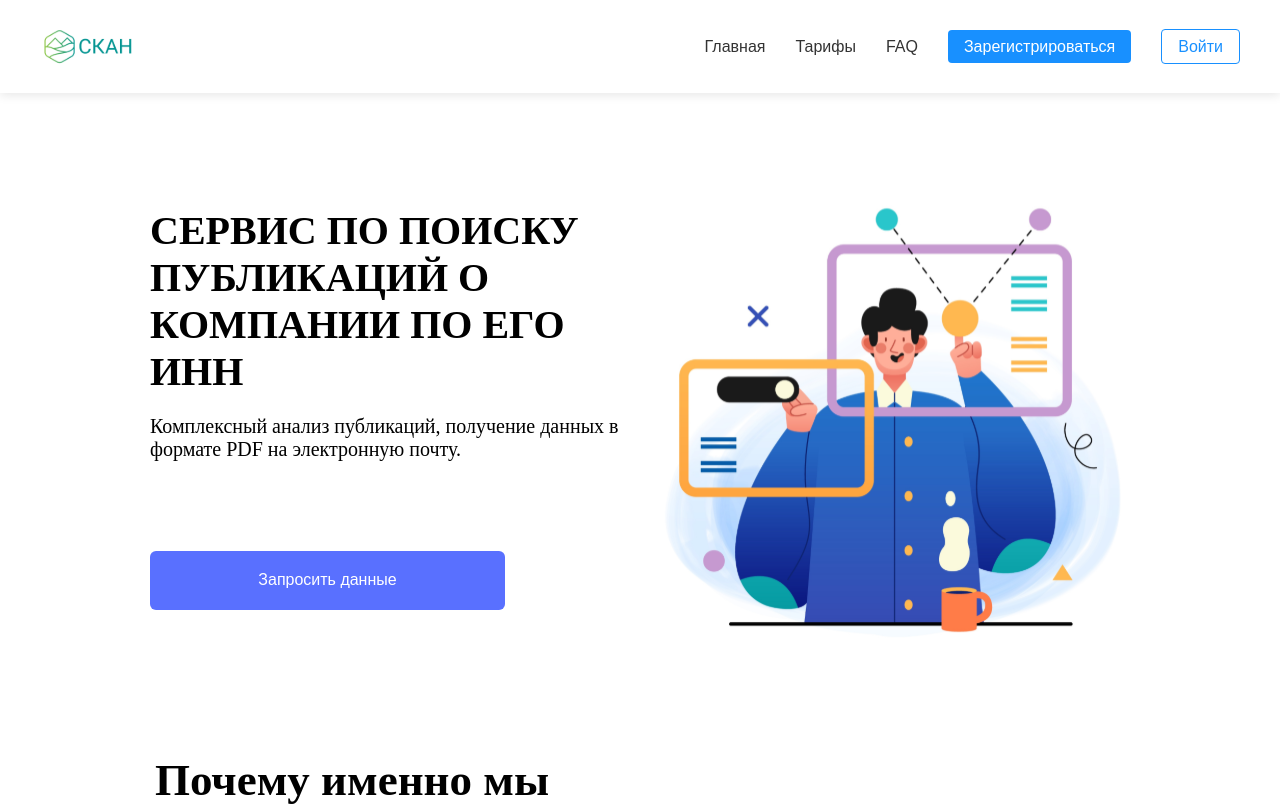
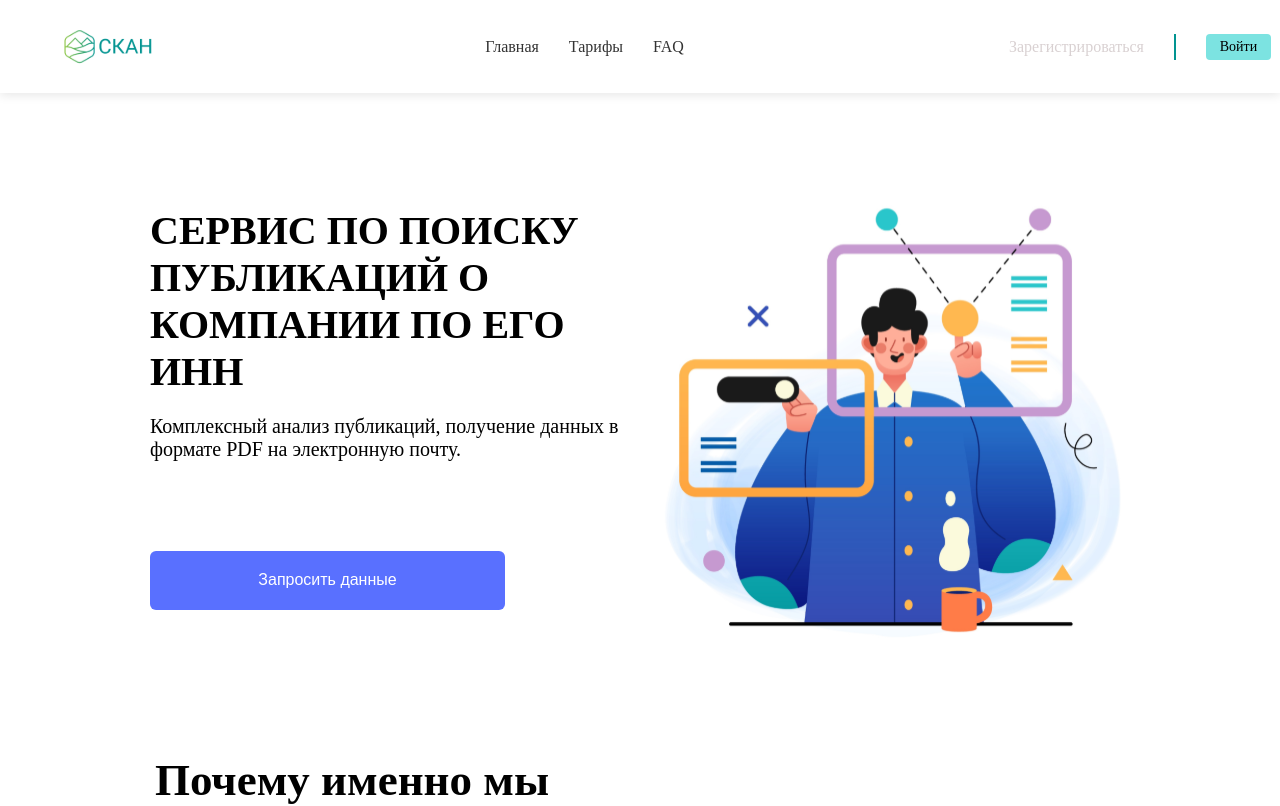
Before and after one commit to MargoG197/SkanProject, a React (Vite) app: page / in a window 1280 px wide. Shown: the top 806 px of the page. Built offline with nearby package versions, Linux system fonts and the light colour scheme.

Commit message:
added header styles

```diff
--- a/src/components/Header/Header.tsx
+++ b/src/components/Header/Header.tsx
@@ -1,4 +1,5 @@
 import { useAuth } from '../../context/AuthContext';
+import LimitCard from '../cards/LimitCard/LimitCard';
 import './index.css'
 const Header = () => {
   const { isAuthenticated, login, logout } = useAuth(); // Получаем данные из контекста
@@ -9,45 +10,42 @@ const Header = () => {
       style={{
       backgroundColor: '#ffffff',
       boxShadow: '0 2px 10px rgba(0, 0, 0, 0.1)',
-      padding: '20px 40px',
+      padding: '0 60px',
       display: 'flex',
       justifyContent: 'space-between',
       alignItems: 'center',
-      fontFamily: 'Arial, sans-serif',
       boxSizing: 'border-box',
       height: '93px'
     }}>
       {/* Логотип и название */}
-      <div
-        style={{ display: 'flex', alignItems: 'center', gap: '10px' }}
-      >
       <img src='../src/icons/ColorLogo.svg' alt="CKAH Logo" style={{ width: '100px', height: 'auto' }} />
-      </div>
-
       {/* Навигация */}
       <nav className='navigation'>
         <ul style={{
           display: 'flex',
           listStyle: 'none',
-          margin: 0,
-          padding: 0,
+          width:'fit-content',
           gap: '30px',
-          alignItems: 'center'
+          alignItems: 'center',
+          boxSizing: 'border-box',
         }}>
           <li><a href="/" style={{ textDecoration: 'none', color: '#333' }}>Главная</a></li>
-          <li><a href="/tariffs" style={{ textDecoration: 'none', color: '#333' }}>Тарифы</a></li>
-          <li><a href="/faq" style={{ textDecoration: 'none', color: '#333' }}>FAQ</a></li>
+          <li><a href="/" style={{ textDecoration: 'none', color: '#333' }}>Тарифы</a></li>
+          <li><a href="/" style={{ textDecoration: 'none', color: '#333' }}>FAQ</a></li>
           {/* Блок для авторизованных пользователей */}
-          {isAuthenticated ? (
-            <>
+          </ul>
+      </nav>
+      {isAuthenticated ? (
+        <>
+          <LimitCard />
               {/* Имя пользователя и кнопка выхода */}
-              <li style={{ display: 'flex', alignItems: 'center', gap: '10px' }}>
+              <div style={{ display: 'flex', flexDirection:'column', alignItems: 'center', gap: '10px' }}>
                 <span style={{ color: '#333' }}>{isAuthenticated || 'Алексей А.'}</span>
                 <button
                   onClick={logout}
                   style={{
                     backgroundColor: 'transparent',
-                    border: '1px solid #ddd',
+                    border: 'none',
                     borderRadius: '4px',
                     padding: '5px 10px',
                     cursor: 'pointer'
@@ -55,32 +53,55 @@ const Header = () => {
                 >
                   Выйти
                 </button>
-              </li>
+              </div>
             </>
           ) : (
-            <>
-              <li>
+              <div
+              style={{width:'251px', minWidth:'251px', gap:'18px', display:'flex', justifyContent:'space-between', boxSizing: 'border-box', alignItems:'center'}}
+          >
+             <ul style={{
+          display: 'flex',
+          listStyle: 'none',
+          width:'fit-content',
+          gap: '30px',
+          alignItems: 'center',
+          boxSizing: 'border-box',
+            }}>
+               <li>
                 <a href="/register" style={{
                   textDecoration: 'none',
-                  color: '#fff',
-                  backgroundColor: '#1890ff',
-                  padding: '8px 16px',
-                  borderRadius: '4px'
+                  color: '#D9D1D2',
+                  padding: '8px 0',
+                  borderRadius: '4px',
                 }}>Зарегистрироваться</a>
-              </li>
-              <li>
+                </li>
+               <div
+                style={{
+                  backgroundColor: '#029491',
+                  width: '2px',
+                  minWidth:'2px',
+                  height: '26px',
+                }}
+                ></div>
+                <li>
                 <a href="/login" style={{
                   textDecoration: 'none',
-                  color: '#1890ff',
-                  border: '1px solid #1890ff',
-                  padding: '8px 16px',
-                  borderRadius: '4px'
+                  backgroundColor: '#7CE3E1',
+                  fontSize: '14px',
+                  color:'black',
+                  fontWeight: '500',
+                  height: '26px',
+                  width: '65px',
+                  display: 'flex',
+                  justifyContent: 'center',
+                  alignItems:'center',
+                  borderRadius: '4px',
+                  boxSizing: 'border-box',
                 }}>Войти</a>
               </li>
-            </>
+            </ul>
+          </div>
           )}
-        </ul>
-      </nav>
     </header>
   );
 };
--- /dev/null
+++ b/src/components/cards/LimitCard/LimitCard.tsx
@@ -0,0 +1,60 @@
+const LimitCard = () => {
+  return (
+    <div
+      style={{
+        width: "175px",
+        height: "63px",
+        borderRadius: "12px",
+        boxShadow: "0 4px 12px rgba(0, 0, 0, 0.1)",
+        display: "flex",
+        flexDirection: 'column',
+        justifyContent: 'center',
+        padding: '0 8px',
+        alignItems:'flex-end',
+        backgroundColor: "#D9D9D9",
+        boxSizing: "border-box",
+      }}
+    >
+      <div
+        style={{
+          display: "flex",
+          justifyContent: "space-between",
+          alignItems: "center",
+        }}
+      >
+        <div
+          style={{
+            display: "flex",
+            flexDirection: "column",
+            gap: "10px",
+          }}
+        >
+          <p
+            style={{
+              fontSize: "12px",
+              color: "#666",
+              margin: "0"
+            }}
+          >
+            Использовано компаний <b style={{
+              fontSize: "14px", color:'black'}}>34</b>
+          </p>
+          <p
+            style={{
+              fontSize: "12px",
+              color: "#666",
+              margin: "0",
+            }}
+          >
+            Лимит по компаниям <b style={{
+              fontSize: "14px", fontWeight:'700',
+              color: "#8AC540",}}>340</b>
+          </p>
+        </div>
+      </div>
+
+    </div>
+  );
+};
+
+export default LimitCard;
```
